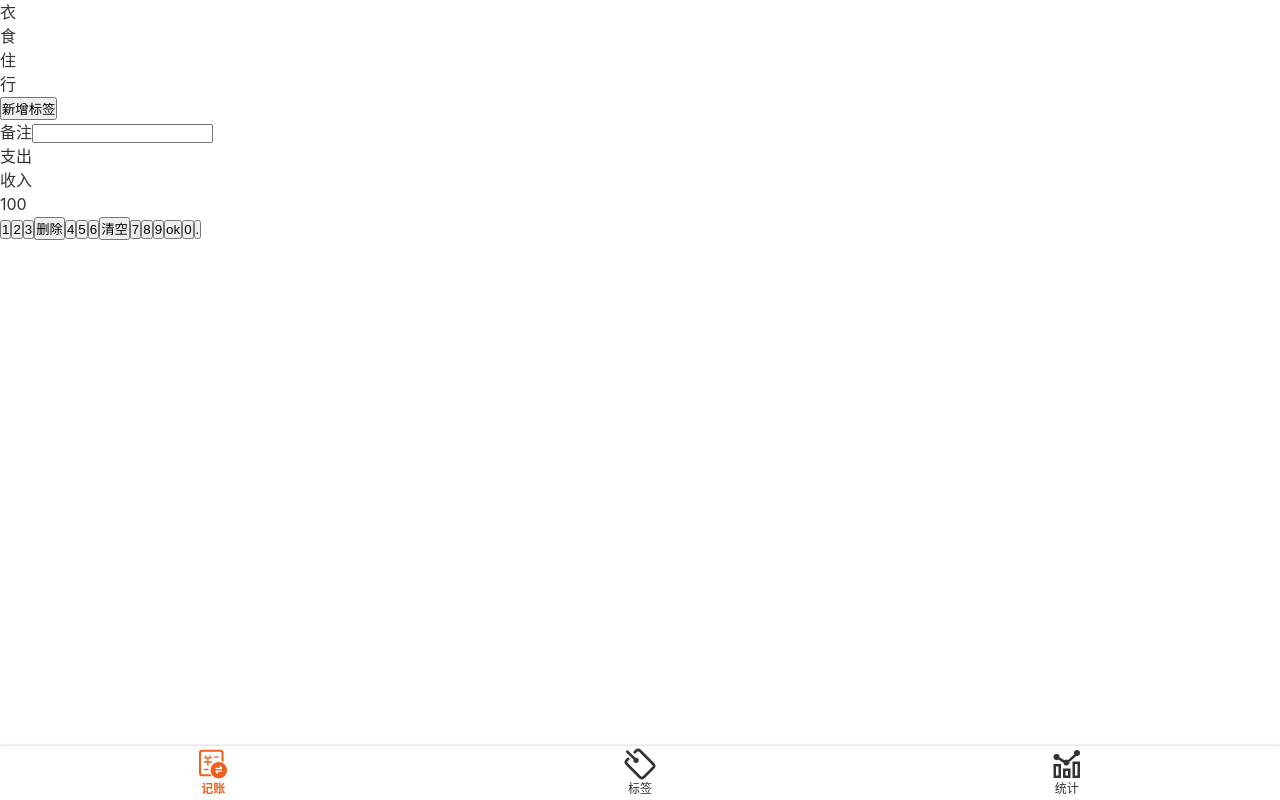
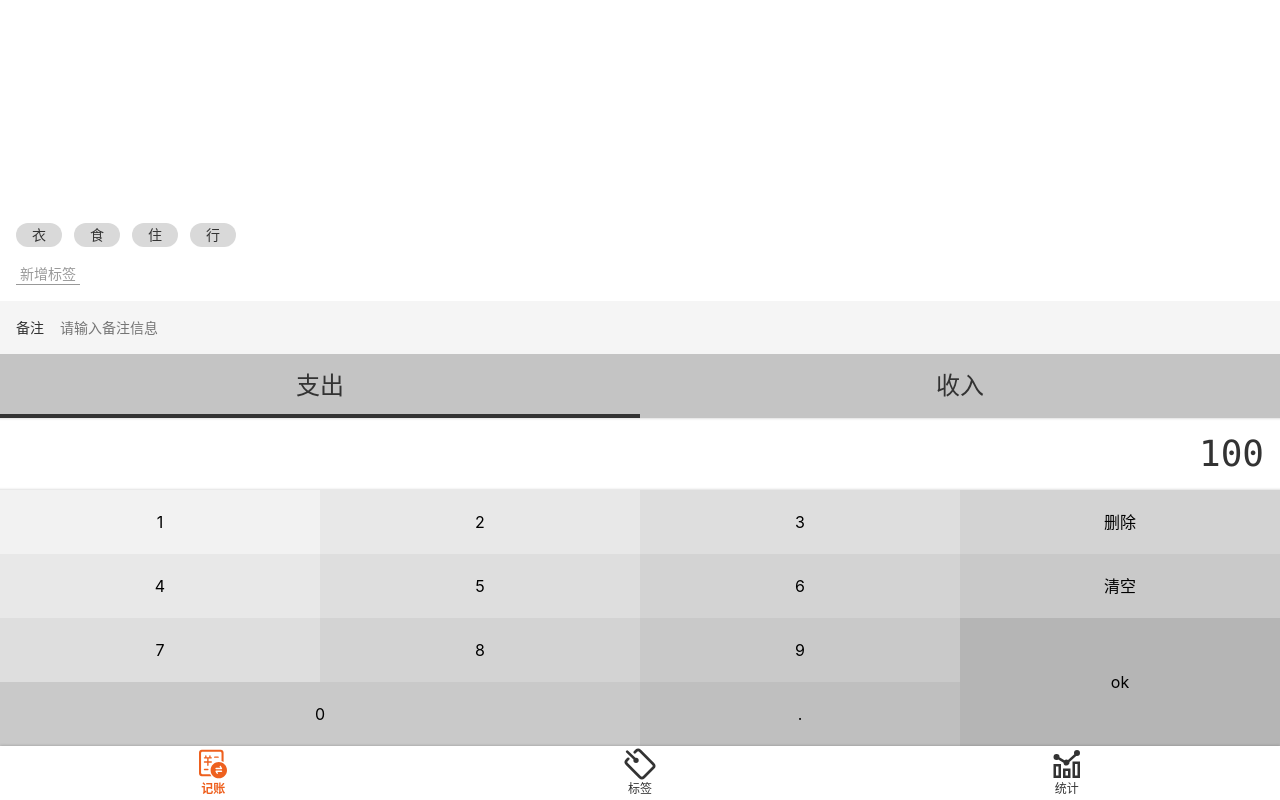
Before and after one commit to blingblingredstar/richer, a Vue app: page /#/account in a window 1280 px wide. Built offline with nearby package versions, Linux system fonts and the light colour scheme.

Commit message:
完成 Account 基本样式

```diff
--- a/src/App.vue
+++ b/src/App.vue
@@ -14,5 +14,6 @@
   -webkit-font-smoothing: antialiased;
   -moz-osx-font-smoothing: grayscale;
   color: #333;
+  font-size: 16px;
 }
 </style>
--- a/src/assets/style/_variables.scss
+++ b/src/assets/style/_variables.scss
@@ -3,6 +3,7 @@ $color-dark: #443742;
 $color-yellow: #ffcd74;
 $color-light: #fcefef;
 $color-green: #7fd8be;
+$bg-light: #d9d9d9;
 
 $color-selected: $color-orange;
 
@@ -11,3 +12,22 @@ $font-hei: -apple-system, 'Noto Sans', 'Helvetica Neue', Helvetica,
   'Noto Sans CJK SC', 'Source Han Sans SC', 'Source Han Sans CN',
   'Microsoft YaHei', 'Wenquanyi Micro Hei', 'WenQuanYi Zen Hei', 'ST Heiti',
   SimHei, 'WenQuanYi Zen Hei Sharp', sans-serif;
+
+// placeholder
+%clearfix {
+  &::after {
+    display: block;
+    content: '';
+    clear: both;
+  }
+}
+
+$color-shadow: rgba(0, 0, 0, 0.25);
+%outer-shadow {
+  box-shadow: 0 0 3px $color-shadow;
+}
+%inner-shadow {
+  $offset: 3px;
+  box-shadow: inset 0 (-$offset) $offset (-$offset) $color-shadow,
+    inset 0 $offset $offset (-$offset) $color-shadow;
+}
--- a/src/assets/style/reset.scss
+++ b/src/assets/style/reset.scss
@@ -13,3 +13,16 @@ a {
   text-decoration: none;
   color: inherit;
 }
+
+ul,
+ol {
+  list-style: none;
+}
+
+button,
+input {
+  font: inherit;
+}
+:focus {
+  outline: none;
+}
--- a/src/components/Layout.vue
+++ b/src/components/Layout.vue
@@ -1,6 +1,6 @@
 <template>
-  <div class="nav-wrapper">
-    <div class="content">
+  <div class="layout-wrapper">
+    <div class="content" :class="classPrefix && `${classPrefix}-content`">
       <slot></slot>
     </div>
     <Nav></Nav>
@@ -10,11 +10,16 @@
 <script lang="ts">
 export default {
   name: 'Layout',
+  props: {
+    classPrefix: {
+      type: String,
+    },
+  },
 }
 </script>
 
 <style lang="scss" scoped>
-.nav-wrapper {
+.layout-wrapper {
   display: flex;
   flex-direction: column;
   height: 100vh;
--- a/src/components/Nav.vue
+++ b/src/components/Nav.vue
@@ -21,8 +21,8 @@ export default {
 <style lang="scss" scoped>
 @import '~@/assets/style/_variables.scss';
 .nav {
+  @extend %outer-shadow;
   display: flex;
-  box-shadow: 0 0 3px rgba(0, 0, 0, 0.25);
   font-size: 12px;
   > .nav-item {
     padding: 2px 0;
--- a/src/views/Account.vue
+++ b/src/views/Account.vue
@@ -1,13 +1,13 @@
 <template>
-  <Layout>
+  <Layout class-prefix="layout">
     <div class="tags">
-      <ul class="current-tags">
+      <ul class="tags-current">
         <li>衣</li>
         <li>食</li>
         <li>住</li>
         <li>行</li>
       </ul>
-      <div class="new-tag">
+      <div class="tags-new">
         <button>新增标签</button>
       </div>
     </div>
@@ -15,7 +15,7 @@
     <div>
       <label class="notes">
         <span class="name">备注</span>
-        <input type="text" />
+        <input type="text" placeholder="请输入备注信息" />
       </label>
     </div>
 
@@ -43,8 +43,8 @@
         <button>8</button>
         <button>9</button>
 
-        <button>ok</button>
-        <button>0</button>
+        <button class="ok">ok</button>
+        <button class="zero">0</button>
         <button>.</button>
       </div>
     </div>
@@ -52,7 +52,168 @@
 </template>
 
 <script lang="ts">
-export default {}
+export default {
+  name: 'Account',
+}
 </script>
 
-<style lang="scss" scoped></style>
+<style lang="scss">
+.layout-content {
+  display: flex;
+  flex-direction: column;
+  justify-content: flex-end;
+  overflow: auto;
+}
+</style>
+
+<style lang="scss" scoped>
+@import '~@/assets/style/_variables.scss';
+.tags {
+  font-size: 14px;
+  padding: 16px;
+  flex-grow: 1;
+  display: flex;
+  flex-direction: column;
+  justify-content: flex-end;
+  overflow: scroll;
+
+  > .tags-current {
+    display: flex;
+    flex-wrap: wrap;
+    overflow: auto;
+    scrollbar-width: none;
+
+    > li {
+      $height: 24px;
+      background: $bg-light;
+      height: $height;
+      line-height: $height;
+      border-radius: $height/2;
+      padding: 0 16px;
+      margin-right: 12px;
+      margin-top: 6px;
+    }
+  }
+
+  > .tags-new {
+    padding-top: 16px;
+
+    button {
+      background: transparent;
+      border: none;
+      border-bottom: 1px solid;
+      color: #999;
+      padding: 0 4px;
+    }
+  }
+}
+
+.notes {
+  $bg: #f5f5f5;
+  background: $bg;
+  display: flex;
+  align-items: center;
+  font-size: 14px;
+  padding-left: 16px;
+  .name {
+    padding-right: 16px;
+  }
+
+  input {
+    padding: 16px 16px 16px 0;
+    flex-grow: 1;
+    background: transparent;
+    border: none;
+  }
+}
+
+.types {
+  $bg: #c4c4c4;
+  background: $bg;
+  display: flex;
+  font-size: 24px;
+
+  li {
+    $height: 64px;
+    flex: 1;
+    height: $height;
+    display: flex;
+    justify-content: center;
+    align-items: center;
+    position: relative;
+
+    &.selected {
+      &::after {
+        position: absolute;
+        content: '';
+        bottom: 0;
+        left: 0;
+        width: 100%;
+        height: 4px;
+        background: #333;
+      }
+    }
+  }
+}
+
+.numberPad {
+  .output {
+    font-size: 36px;
+    font-family: 'Consolas', Courier, monospace;
+    padding: 9px 16px;
+    text-align: right;
+    @extend %inner-shadow;
+  }
+
+  .buttons {
+    @extend %clearfix;
+    button {
+      float: left;
+      $height: 64px;
+      width: 25%;
+      height: $height;
+      background: transparent;
+      border: none;
+
+      &.ok {
+        height: $height * 2;
+        float: right;
+      }
+
+      &.zero {
+        width: 50%;
+      }
+
+      $bg: #f2f2f2;
+      &:nth-child(1) {
+        background: $bg;
+      }
+      &:nth-child(2),
+      &:nth-child(5) {
+        background: darken($color: $bg, $amount: 4%);
+      }
+      &:nth-child(3),
+      &:nth-child(6),
+      &:nth-child(9) {
+        background: darken($color: $bg, $amount: 4% * 2);
+      }
+      &:nth-child(4),
+      &:nth-child(7),
+      &:nth-child(10) {
+        background: darken($color: $bg, $amount: 4% * 3);
+      }
+      &:nth-child(8),
+      &:nth-child(11),
+      &:nth-child(13) {
+        background: darken($color: $bg, $amount: 4% * 4);
+      }
+      &:nth-child(14) {
+        background: darken($color: $bg, $amount: 4% * 5);
+      }
+      &:nth-child(12) {
+        background: darken($color: $bg, $amount: 4% * 6);
+      }
+    }
+  }
+}
+</style>
```
